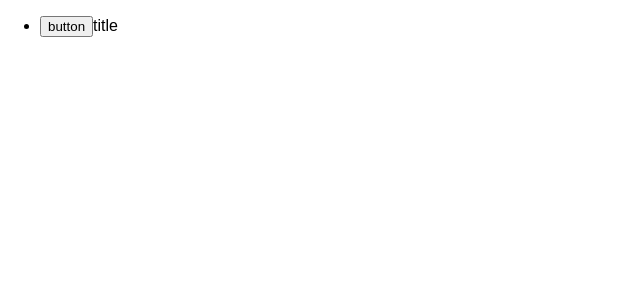
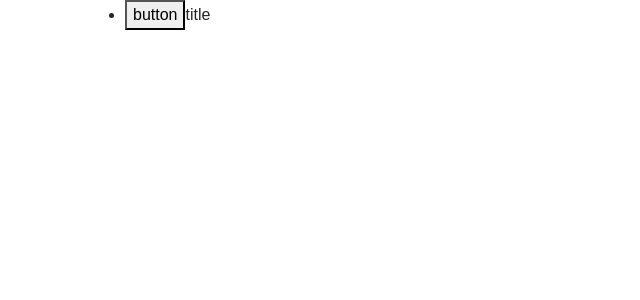
Before and after one commit to jayceehex/to-do-react-app, a React (Create React App) app: page / in a window 1280 px wide. Shown: the top 300 px of the page, without its empty margins (0-640 px from the left). Built offline with nearby package versions, Linux system fonts and the light colour scheme.

Commit message:
Added Bootstrap CSS to index.html

```diff
--- a/public/index.html
+++ b/public/index.html
@@ -10,6 +10,7 @@
     -->
     <link rel="manifest" href="%PUBLIC_URL%/manifest.json">
     <link rel="shortcut icon" href="%PUBLIC_URL%/favicon.ico">
+    <link rel="stylesheet" href="https://stackpath.bootstrapcdn.com/bootstrap/4.1.3/css/bootstrap.min.css" integrity="sha384-MCw98/SFnGE8fJT3GXwEOngsV7Zt27NXFoaoApmYm81iuXoPkFOJwJ8ERdknLPMO" crossorigin="anonymous">
     <!--
       Notice the use of %PUBLIC_URL% in the tags above.
       It will be replaced with the URL of the `public` folder during the build.
@@ -25,7 +26,7 @@
     <noscript>
       You need to enable JavaScript to run this app.
     </noscript>
-    <div id="root"></div>
+    <div id="root" class="container"></div>
     <!--
       This HTML file is a template.
       If you open it directly in the browser, you will see an empty page.
--- a/src/App.js
+++ b/src/App.js
@@ -5,7 +5,7 @@ import List from './components/List';
 class App extends Component {
   render() {
     return (
-      <List />
+      <List className="App" />
     );
   }
 }
```
